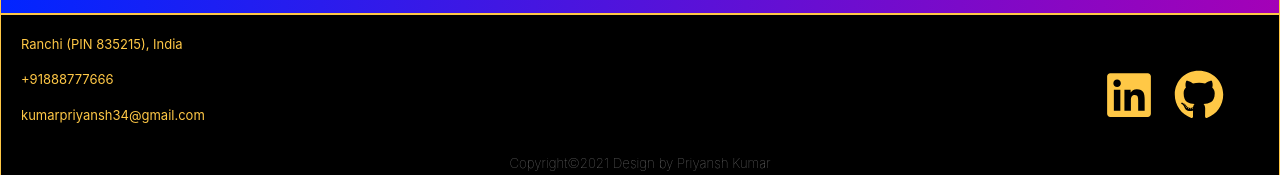
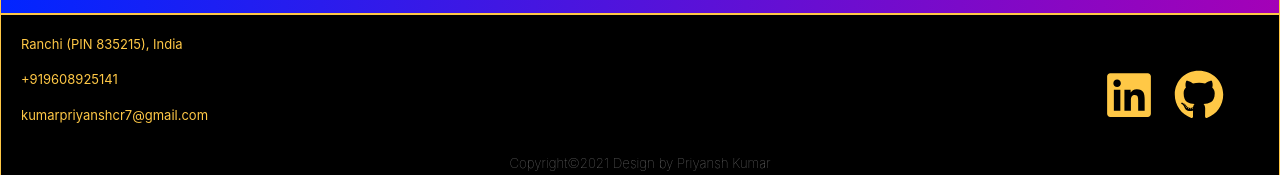
Before and after one commit to Kpriyansh/Portfolio, a React (Create React App) app: page / in a window 1280 px wide. Shown: the part 4024-4199 px from the top of the page. Built offline with nearby package versions, Linux system fonts and the light colour scheme.

Commit message:
Final changes

```diff
--- a/src/Components/Footer.js
+++ b/src/Components/Footer.js
@@ -8,8 +8,8 @@ const Footer = () => {
                 <div className={Styles.footer}>
                     <div className={Styles.Left}>
                         <p>Ranchi (PIN 835215), India</p>
-                        <p>+91888777666</p>
-                        <p>kumarpriyansh34@gmail.com</p>
+                        <p>+919608925141</p>
+                        <p>kumarpriyanshcr7@gmail.com</p>
                     </div>
                     <div className={Styles.Right}>
                         <a href="https://www.linkedin.com/in/priyansh-kumar-2027281a7/" target='__blank'><FaLinkedin className={Styles.ldn} title="LinkedIn" /></a>
--- a/src/Components/Navbar.js
+++ b/src/Components/Navbar.js
@@ -28,7 +28,7 @@ const NavBar = () => {
                 <Link to="projects" activeClass="active" smooth={true}>PROJECTS</Link>
               </li>
               <li className={`nav-item`}>
-                <a href='https://drive.google.com/file/d/1yUo4A23ShxjvVsdRk2ovDfSLR9Nx3kBp/view?usp=drivesdk' target='__blank'>RESUME</a>
+                <a href='https://drive.google.com/file/d/1XU_XYV0RY7eN-ofSWBtM3bQoKE7VMP9X/view?usp=sharing' target='__blank'>RESUME</a>
               </li>
               <li className={`nav-item `} >
                 <Link to="contact" activeClass="active" smooth={true}>CONTACTS</Link>
```
